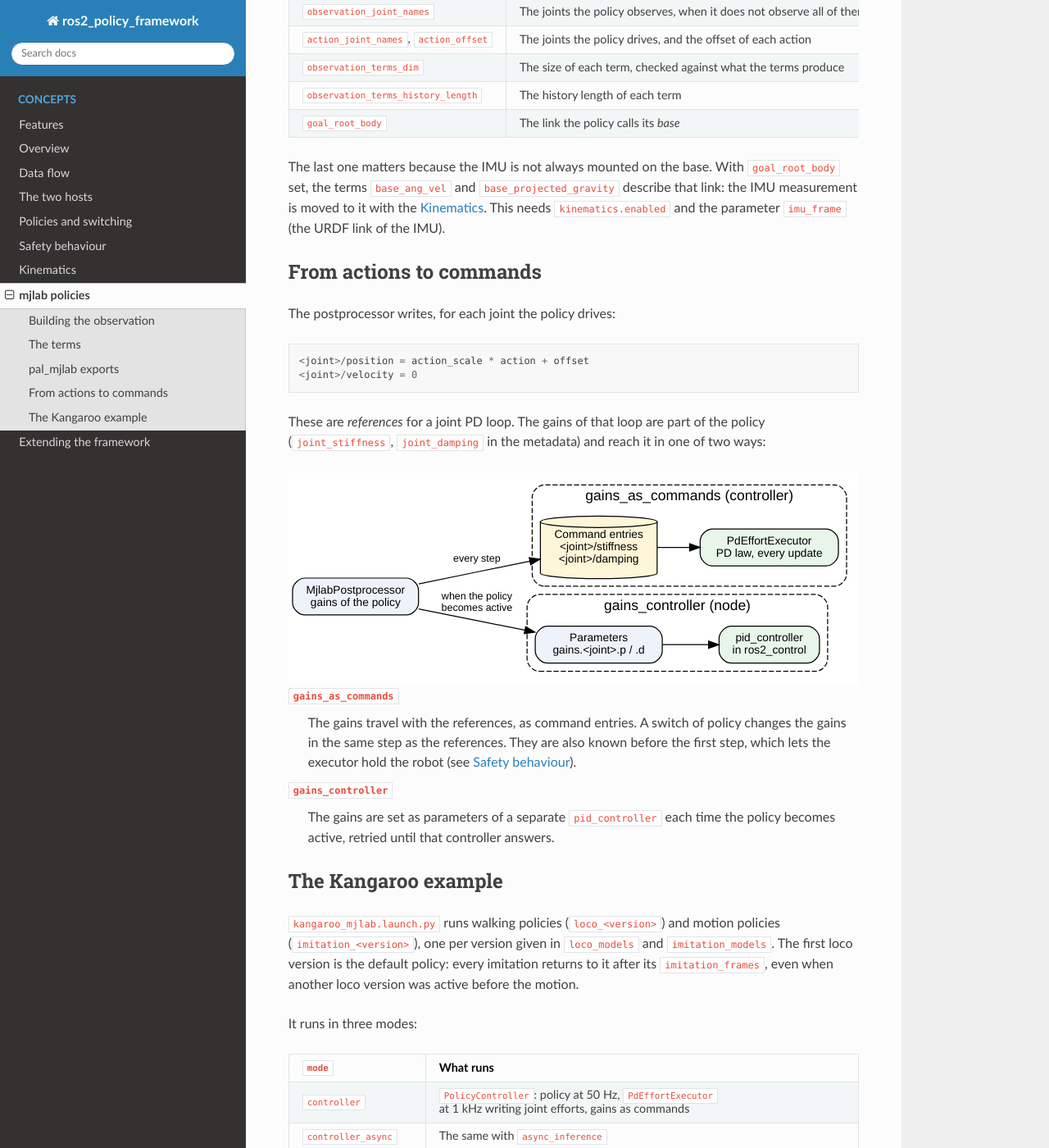
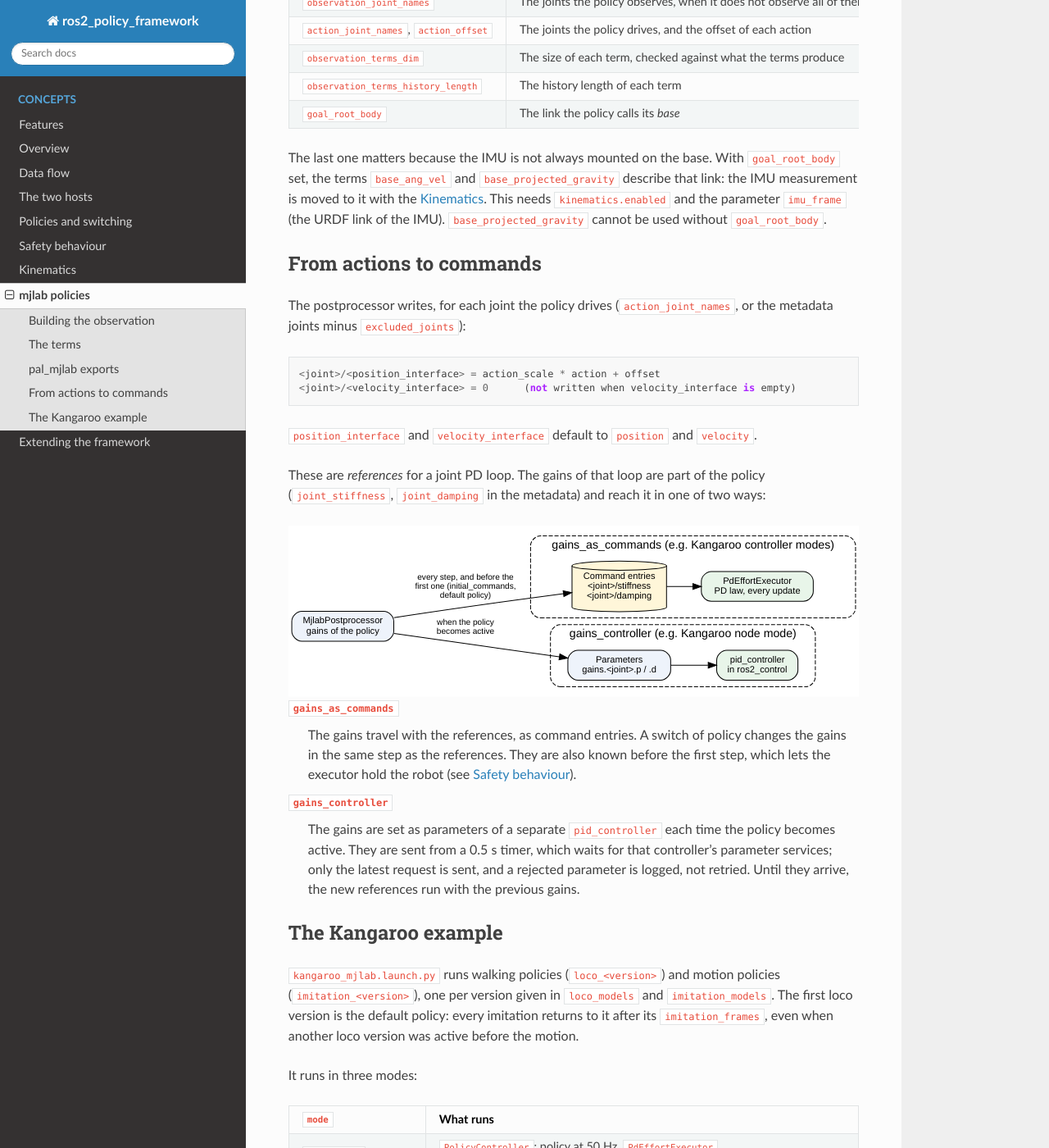
Before and after one commit to saikishor/ros2_policy_framework, a Sphinx documentation site: the page built from docs/mjlab.rst, in a window 1280 px wide and 1400 px high, scrolled down 2090 px. Shown: the whole window at 82% size. Built offline with Sphinx 7.4.7 and the Read the Docs theme 3.1.0, drawn with Linux system fonts in a browser that asks for light colours; some of the changed text lies outside the part shown.

Commit message:
Show the motion command and the initial gains in the mjlab diagrams and correct the gains delivery

```diff
--- a/docs/mjlab.rst
+++ b/docs/mjlab.rst
@@ -4,7 +4,8 @@ mjlab policies
 ``policy_framework_mjlab`` runs policies trained with mjlab and exported to ONNX. The export
 stores, next to the network, *metadata* describing how it must be used: the joints, the
 observation terms, the action scale, the gains. The two stages of this package read that
-metadata, so a policy needs almost no configuration: point ``model_path`` at the file.
+metadata, so a policy needs almost no configuration: point ``model_path`` at the file, or at
+a directory holding it (its first ``.onnx`` file is used).
 
 .. graphviz::
 
@@ -13,9 +14,9 @@ metadata, so a policy needs almost no configuration: point ``model_path`` at the
      node [shape=box, style="rounded,filled", fillcolor="#eef3fb", fontname="Helvetica", fontsize=11];
      edge [fontname="Helvetica", fontsize=10];
      onnx [label="ONNX file\nnetwork + metadata", shape=note, fillcolor="#fff6d9"];
-     pre [label="MjlabPreprocessor\nobservation_names,\njoint_names, defaults"];
+     pre [label="MjlabPreprocessor\nobservation_names, command_names,\njoint_names, defaults\n(+ pal_mjlab keys)"];
      inf [label="OnnxInference"];
-     post [label="MjlabPostprocessor\naction_scale, defaults,\nstiffness, damping"];
+     post [label="MjlabPostprocessor\naction_scale, defaults,\nstiffness, damping\n(+ action_joint_names, action_offset)"];
      onnx -> pre [style=dashed, label="metadata"];
      onnx -> inf [style=dashed, label="network"];
      onnx -> post [style=dashed, label="metadata"];
@@ -38,11 +39,12 @@ preprocessor keeps the history and lays everything out in the input tensor.
      edge [fontname="Helvetica", fontsize=10];
      state [label="State store", shape=cylinder, fillcolor="#fff6d9"];
      prev [label="Previous outputs", shape=cylinder, fillcolor="#fff6d9"];
-     topic [label="State store, or a topic\n(TwistCommandTerm)", shape=plaintext, fillcolor=none];
+     topic [label="Velocity policy: state store\n(TwistSource) or a topic\n(TwistCommandTerm)", shape=plaintext, fillcolor=none];
+     motion [label="Motion policy: previous\njoint_pos + joint_vel outputs", shape=plaintext, fillcolor=none];
      t1 [label="base_ang_vel\ncurrent value (3)"];
      t2 [label="joint_pos\ncurrent value (n)"];
      t3 [label="actions\ncurrent value (m)"];
-     t4 [label="command\ncurrent value (3)"];
+     t4 [label="command\ncurrent value\n(3, or 2n for a motion)"];
      h [label="History of each term\noldest ... newest", fillcolor="#f3e9fb"];
      obs [label="obs tensor\n[ base_ang_vel history | joint_pos history | actions history | command history ]",
           fillcolor="#e8f5e9"];
@@ -90,8 +93,9 @@ The terms
      - The raw action of the previous step
    * - ``command``, ``velocity_command``
      - The velocity the user asks for: forward, sideways, turning
-   * - ``command`` of a motion policy
-     - The joint reference the policy itself predicted at the previous step
+   * - ``command`` of a motion policy (``command_names`` is ``motion``)
+     - The joint positions and velocities the policy itself predicted at the previous step;
+       the measured joint state on the first step after it becomes active
 
 Any term can be replaced, and new ones added, without touching the preprocessor: set
 ``<policy>.terms.<name>.type`` to an ``ObservationTerm`` plugin, e.g. to read the velocity
@@ -109,7 +113,8 @@ command straight from its topic:
 A topic term subscribes once per policy. When many policies take the same command, use one
 ``TwistSource`` on the host instead (``sources: [cmd_vel]``) and leave the built-in ``command``
 term: every policy reads the shared ``cmd_vel/*`` entries from a single subscription. The
-Kangaroo configuration does this.
+source name must match the preprocessor's ``velocity_command_name`` (default ``cmd_vel``).
+The Kangaroo configuration does this.
 
 pal_mjlab exports
 -----------------
@@ -137,14 +142,18 @@ The last one matters because the IMU is not always mounted on the base. With
 ``goal_root_body`` set, the terms ``base_ang_vel`` and ``base_projected_gravity`` describe
 that link: the IMU measurement is moved to it with the :doc:`kinematics`. This needs
 ``kinematics.enabled`` and the parameter ``imu_frame`` (the URDF link of the IMU).
+``base_projected_gravity`` cannot be used without ``goal_root_body``.
 
 From actions to commands
 ------------------------
 
-The postprocessor writes, for each joint the policy drives::
+The postprocessor writes, for each joint the policy drives (``action_joint_names``, or the
+metadata joints minus ``excluded_joints``)::
 
-   <joint>/position = action_scale * action + offset
-   <joint>/velocity = 0
+   <joint>/<position_interface> = action_scale * action + offset
+   <joint>/<velocity_interface> = 0      (not written when velocity_interface is empty)
+
+``position_interface`` and ``velocity_interface`` default to ``position`` and ``velocity``.
 
 These are *references* for a joint PD loop. The gains of that loop are part of the policy
 (``joint_stiffness``, ``joint_damping`` in the metadata) and reach it in one of two ways:
@@ -157,18 +166,18 @@ These are *references* for a joint PD loop. The gains of that loop are part of t
      edge [fontname="Helvetica", fontsize=10];
      post [label="MjlabPostprocessor\ngains of the policy"];
      subgraph cluster_a {
-       label="gains_as_commands (controller)"; style="rounded,dashed"; fontname="Helvetica";
+       label="gains_as_commands (e.g. Kangaroo controller modes)"; style="rounded,dashed"; fontname="Helvetica";
        cmd [label="Command entries\n<joint>/stiffness\n<joint>/damping", shape=cylinder, fillcolor="#fff6d9"];
        pd [label="PdEffortExecutor\nPD law, every update", fillcolor="#e8f5e9"];
        cmd -> pd;
      }
      subgraph cluster_b {
-       label="gains_controller (node)"; style="rounded,dashed"; fontname="Helvetica";
+       label="gains_controller (e.g. Kangaroo node mode)"; style="rounded,dashed"; fontname="Helvetica";
        params [label="Parameters\ngains.<joint>.p / .d"];
        pid [label="pid_controller\nin ros2_control", fillcolor="#e8f5e9"];
        params -> pid;
      }
-     post -> cmd [label="every step"];
+     post -> cmd [label="every step, and before the\nfirst one (initial_commands,\ndefault policy)"];
      post -> params [label="when the policy\nbecomes active"];
    }
 
@@ -179,7 +188,9 @@ These are *references* for a joint PD loop. The gains of that loop are part of t
 
 ``gains_controller``
    The gains are set as parameters of a separate ``pid_controller`` each time the policy
-   becomes active, retried until that controller answers.
+   becomes active. They are sent from a 0.5 s timer, which waits for that controller's
+   parameter services; only the latest request is sent, and a rejected parameter is logged,
+   not retried. Until they arrive, the new references run with the previous gains.
 
 The Kangaroo example
 --------------------
@@ -207,5 +218,7 @@ It runs in three modes:
        as parameters
 
 The settings of each kind of policy are written once, in ``config/kangaroo/policies.yaml``, and
-shared by the three modes; the launch copies them into one policy per version. Only the
-host-specific file differs. The README has the commands.
+shared by the three modes; the launch copies them into one policy per version. Apart from
+the host-specific file, only the gains differ: in the controller modes the launch sets
+``gains_controller`` to empty and ``gains_as_commands`` to true on every policy. The README
+has the commands.
```
Also changed, not shown: other parts of docs/mjlab.rst (+1 -0 lines).
